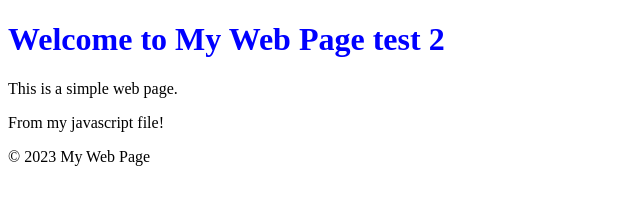
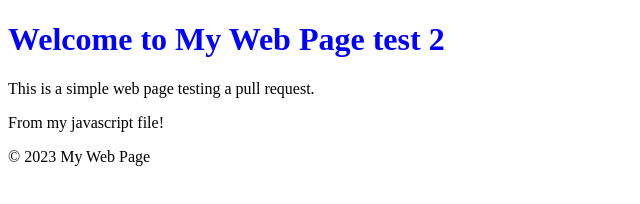
Before and after one commit to JordanTechy/BIT607-Snazzy-paws, a plain HTML site: page index.html in a window 1280 px wide. Shown: the whole page, without its empty margins (0-640 px from the left). Drawn offline with Linux system fonts and the light colour scheme.

Commit message:
testing pull request

```diff
--- a/index.html
+++ b/index.html
@@ -15,7 +15,7 @@
     </header>
     <main>
         <section id="content">
-            <p>This is a simple web page.</p>
+            <p>This is a simple web page testing a pull request.</p>
             <p id="test">This is a simple web page.</p>
 
         </section>
```
